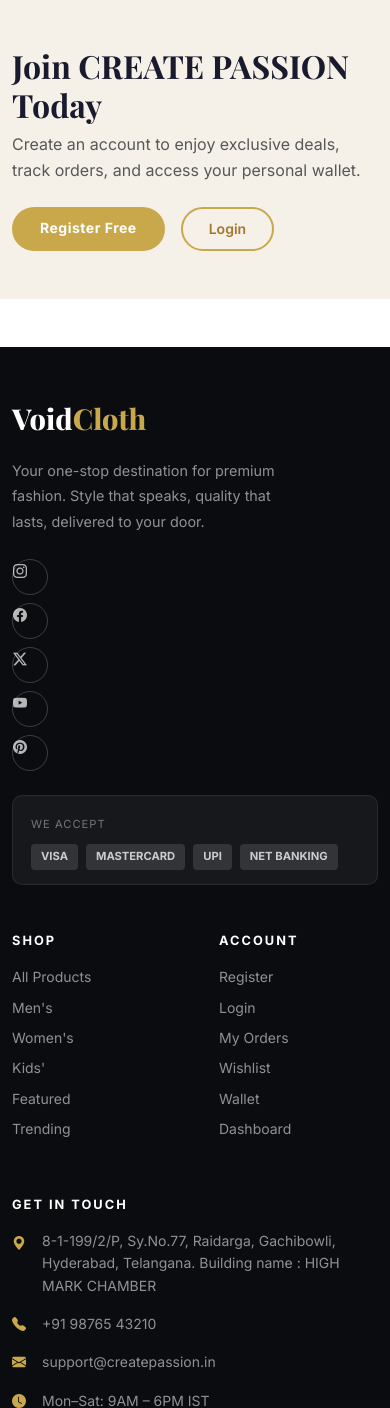
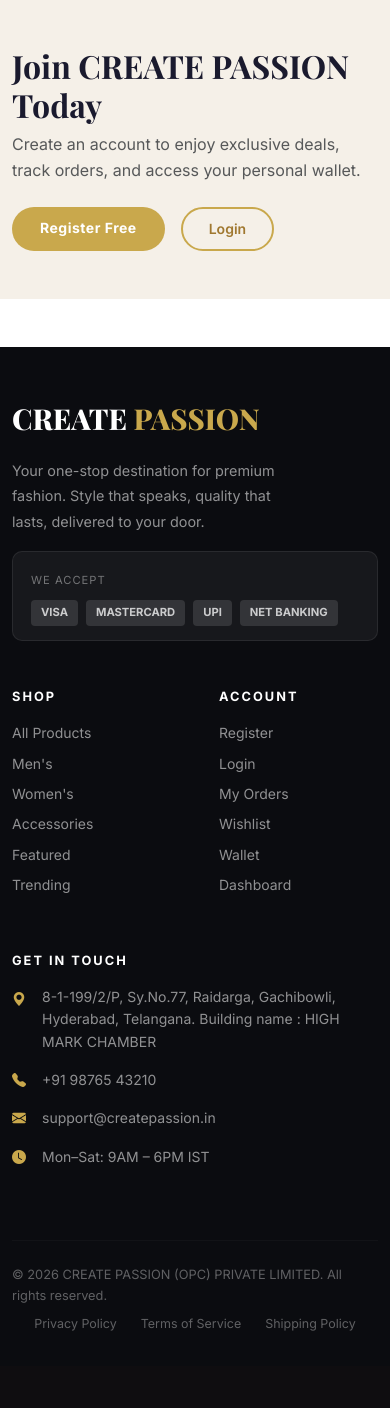
Before and after one commit to Akash000-ui/createpassion, a Django app: page / in a window 390 px wide. Shown: the part 3104-4512 px from the top of the page. After the commit the page ends 4435 px from the top, so only its background shows below. Run offline with Django 5.2, Linux system fonts and the light colour scheme; data that the repository does not hold is empty; some libraries are stand-ins or nearby versions; some web fonts are replaced.

Commit message:
feat: RT can add members; remove commission% from network; footer fixes; Kids→Accessories; mobile dropdown fix

```diff
--- a/static/css/main.css
+++ b/static/css/main.css
@@ -194,6 +194,18 @@ img {
     padding: 8px;
     margin-top: 4px;
     min-width: 220px;
+}
+
+/* Mobile: prevent dropdown clipping off the right edge */
+@media (max-width: 991.98px) {
+    .navbar-main .dropdown-menu {
+        position: static !important;
+        float: none;
+        width: 100%;
+        box-shadow: none;
+        border: 1px solid rgba(0, 0, 0, 0.08);
+        margin-top: 8px;
+    }
 }
 
 .navbar-main .dropdown-item {
--- a/templates/partials/footer.html
+++ b/templates/partials/footer.html
@@ -4,17 +4,10 @@
 
             <!-- Brand Column -->
             <div class="col-lg-4 col-md-6">
-                <div class="footer-brand mb-3">Void<span>Cloth</span></div>
+                <div class="footer-brand mb-3">CREATE <span>PASSION</span></div>
                 <p style="color:rgba(255,255,255,0.55); font-size:0.9rem; max-width:280px; line-height:1.8;">
                     Your one-stop destination for premium fashion. Style that speaks, quality that lasts, delivered to your door.
                 </p>
-                <div class="mt-4 mb-4">
-                    <a href="#" class="footer-social-btn"><i class="bi bi-instagram"></i></a>
-                    <a href="#" class="footer-social-btn"><i class="bi bi-facebook"></i></a>
-                    <a href="#" class="footer-social-btn"><i class="bi bi-twitter-x"></i></a>
-                    <a href="#" class="footer-social-btn"><i class="bi bi-youtube"></i></a>
-                    <a href="#" class="footer-social-btn"><i class="bi bi-pinterest"></i></a>
-                </div>
                 <div style="background:rgba(255,255,255,0.05); border-radius:10px; padding:14px 18px; border:1px solid rgba(255,255,255,0.08);">
                     <small style="color:rgba(255,255,255,0.4); font-size:0.7rem; letter-spacing:1px; text-transform:uppercase;">We Accept</small>
                     <div class="mt-2 d-flex gap-2 flex-wrap">
@@ -32,7 +25,7 @@
                 <a href="{% url 'shop' %}">All Products</a>
                 <a href="{% url 'shop' %}?gender=Men">Men's</a>
                 <a href="{% url 'shop' %}?gender=Women">Women's</a>
-                <a href="{% url 'shop' %}?gender=Kids">Kids'</a>
+                <a href="{% url 'shop' %}?gender=Accessories">Accessories</a>
                 <a href="{% url 'shop' %}?featured=1">Featured</a>
                 <a href="{% url 'shop' %}?trending=1">Trending</a>
             </div>
--- a/templates/partials/navbar.html
+++ b/templates/partials/navbar.html
@@ -34,7 +34,7 @@
                     <a class="nav-link" href="{% url 'shop' %}?gender=Women">Women</a>
                 </li>
                 <li class="nav-item">
-                    <a class="nav-link" href="{% url 'shop' %}?gender=Kids">Kids</a>
+                    <a class="nav-link" href="{% url 'shop' %}?gender=Accessories">Accessories</a>
                 </li>
                 <li class="nav-item">
                     <a class="nav-link {% if request.resolver_match.url_name == 'user_events' %}active{% endif %}" href="{% url 'user_events' %}">Events</a>
@@ -58,10 +58,10 @@
                         {% if cart_count %}<span class="cart-badge">{{ cart_count }}</span>{% endif %}
                     </a>
                     <div class="nav-item dropdown ms-1">
-                        <a class="navbar-icon-btn dropdown-toggle" href="#" data-bs-toggle="dropdown" title="{{ request.session.user_name }}">
+                        <a class="navbar-icon-btn dropdown-toggle" href="#" data-bs-toggle="dropdown" data-bs-display="static" title="{{ request.session.user_name }}">
                             <i class="bi bi-person-circle fs-5"></i>
                         </a>
-                        <ul class="dropdown-menu dropdown-menu-end">
+                        <ul class="dropdown-menu dropdown-menu-end dropdown-menu-lg-end">
                             <li class="px-3 py-2 border-bottom mb-1">
                                 <small class="text-muted d-block" style="font-size:0.7rem; font-weight:700; letter-spacing:1px; text-transform:uppercase;">Signed in as</small>
                                 <span class="fw-700 text-dark" style="font-size:0.9rem; font-weight:700;">{{ request.session.user_name }}</span>
--- a/templates/user/genealogy_tree.html
+++ b/templates/user/genealogy_tree.html
@@ -210,7 +210,6 @@
                         <div class="net-name">{{ root.name }}</div>
                         <div class="net-mid">{{ root.member_id }}</div>
                         <span class="rank-badge rb-{{ root.rank }}">{{ root.rank }}</span><br>
-                        {% if root.commission %}<div class="net-stat">{{ root.commission }}% commission</div>{% endif %}
                         <div class="net-stat"><i class="bi bi-people-fill"></i> {{ root.direct_count }} direct{{ root.direct_count|pluralize }}</div>
                     </div>
                 </div>
@@ -244,7 +243,6 @@
                                     <div class="net-name">{{ child.name }}</div>
                                     <div class="net-mid">{{ child.member_id }}</div>
                                     <span class="rank-badge rb-{{ child.rank }}">{{ child.rank }}</span><br>
-                                    {% if child.commission %}<div class="net-stat">{{ child.commission }}% commission</div>{% endif %}
                                     <div class="net-stat"><i class="bi bi-people-fill"></i> {{ child.direct_count }} direct{{ child.direct_count|pluralize }}</div>
                                     <span class="view-hint"><i class="bi bi-diagram-3 me-1"></i>View Team</span>
                                 </a>
@@ -255,7 +253,6 @@
                                     <div class="net-name">{{ child.name }}</div>
                                     <div class="net-mid">{{ child.member_id }}</div>
                                     <span class="rank-badge rb-{{ child.rank }}">{{ child.rank }}</span><br>
-                                    {% if child.commission %}<div class="net-stat">{{ child.commission }}% commission</div>{% endif %}
                                     <div class="net-stat text-muted"><i class="bi bi-people-fill"></i> 0 directs</div>
                                 </div>
                                 {% endif %}
--- a/templates/user/user_dashboard.html
+++ b/templates/user/user_dashboard.html
@@ -58,7 +58,7 @@
                     <i class="bi bi-diagram-3 me-2"></i> My Network
                 </a>
 
-                {% if profile.rank == 'FA' or profile.rank == 'FEM' or profile.rank == 'CEM' or profile.rank == 'BH' or profile.rank == 'BA' %}
+                {% if profile.rank == 'FA' or profile.rank == 'FEM' or profile.rank == 'CEM' or profile.rank == 'BH' or profile.rank == 'BA' or profile.rank == 'FC' or profile.rank == 'RT' %}
                 <a href="{% url 'register_member' %}" class="list-group-item list-group-item-action border-0">
                     <i class="bi bi-person-plus me-2"></i> Register Member
                 </a>
```
Also changed, not shown: mainapp/views/profile_views.py (+14 -8 lines).
